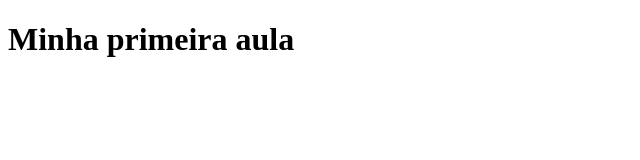
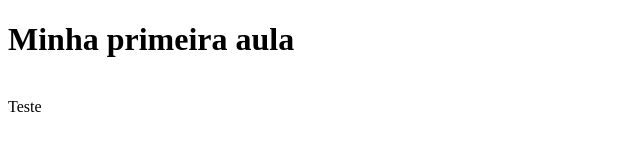
Before and after one commit to luana-18/Curso_Frontend, a plain HTML site: page Aula 01/index.html in a window 1280 px wide. Shown: the full height of the page, 0-640 px from the left. Drawn offline with Linux system fonts and the light colour scheme.

Commit message:
adicionando tag span

```diff
--- a/Aula 01/index.html
+++ b/Aula 01/index.html
@@ -7,5 +7,6 @@
 <body>
     <h1> Minha primeira aula</h1>
     <br>
+    <span> Teste </span>
 </body>
 </html>
```
